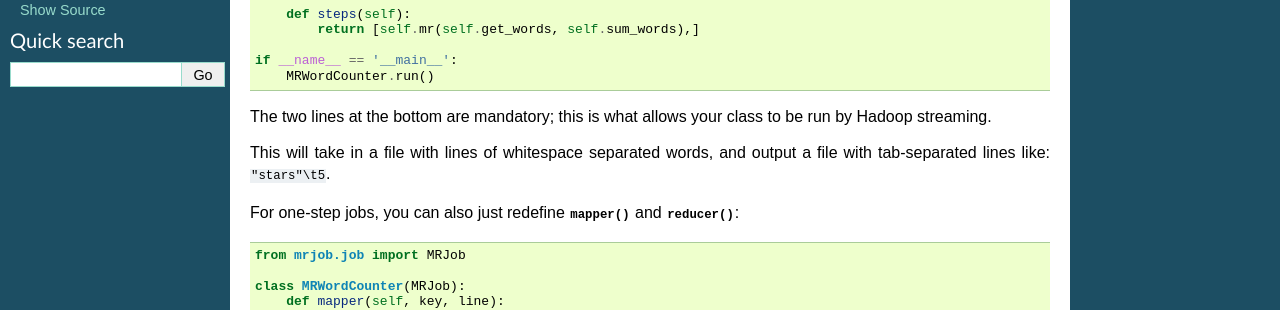
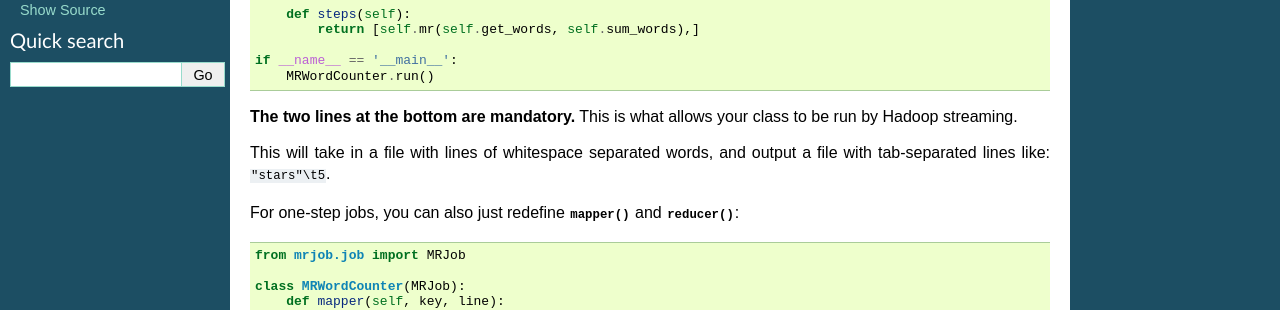
Before and after one commit to Yelp/mrjob, a Sphinx documentation site: the page built from docs/writing-and-running.rst, in a window 1280 px wide. Shown: the part 366-676 px from the top of the page. Built offline with Sphinx 7.4.7, drawn with Linux system fonts in a browser that asks for light colours.

```diff
--- a/docs/writing-and-running.rst
+++ b/docs/writing-and-running.rst
@@ -23,7 +23,7 @@ series of mappers and reducers, and override :py:meth:`~mrjob.job.MRJob.steps`.
     if __name__ == '__main__':
         MRWordCounter.run()
 
-The two lines at the bottom are mandatory; this is what allows your class
+**The two lines at the bottom are mandatory.** This is what allows your class
 to be run by Hadoop streaming.
 
 This will take in a file with lines of whitespace separated words, and
```
